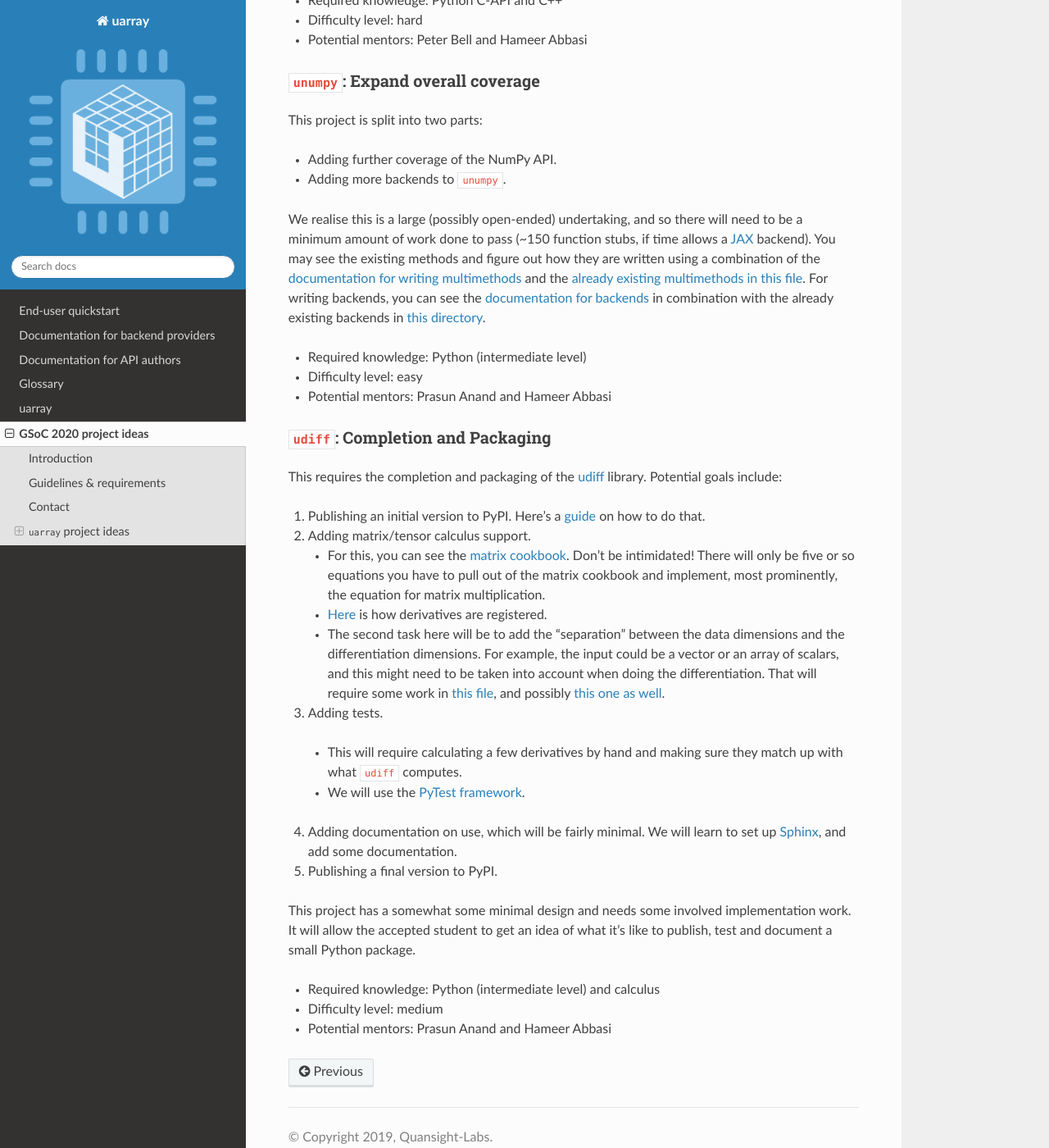
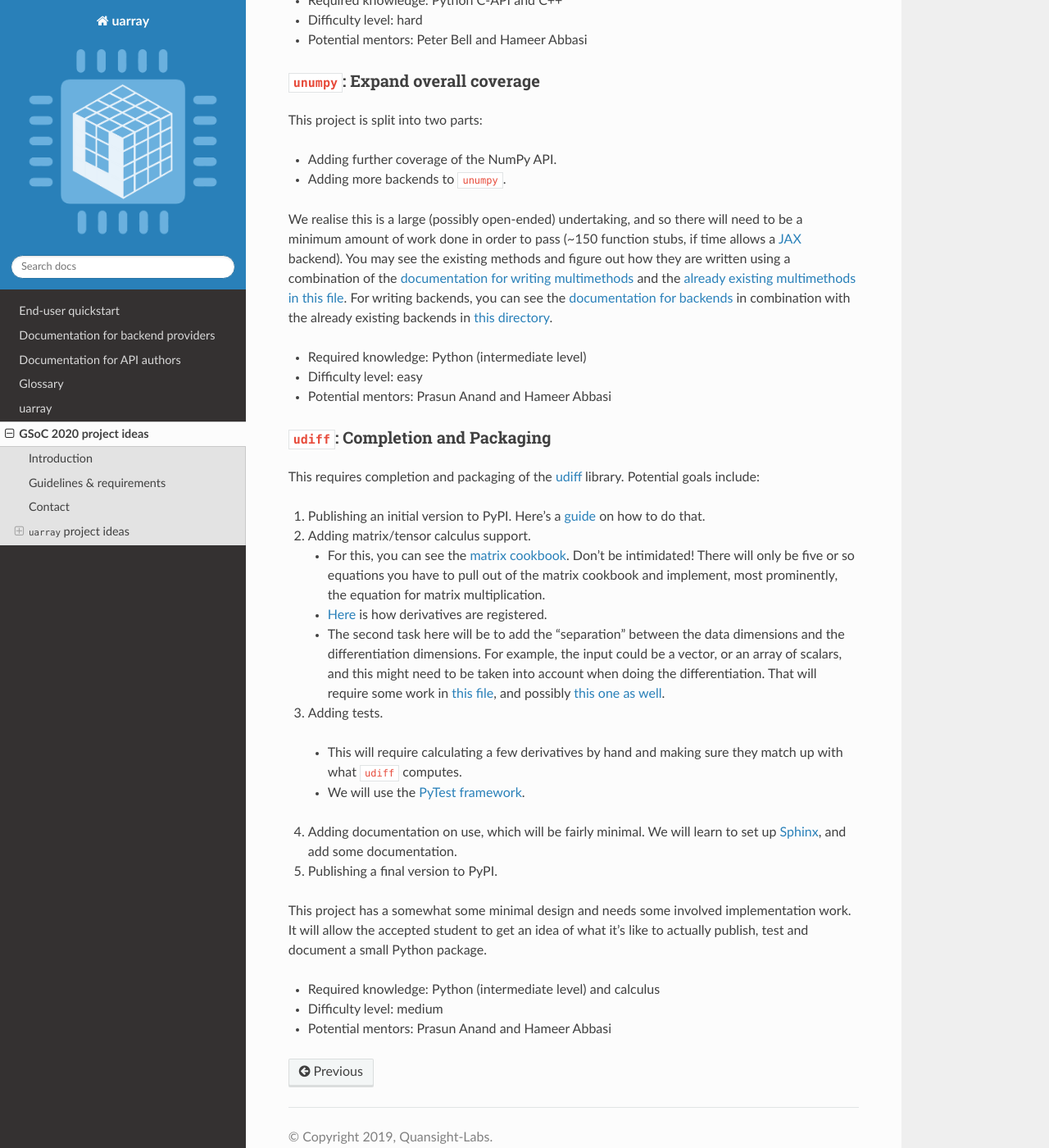
Before and after one commit to Quansight-Labs/uarray, a Sphinx documentation site: the page built from docs/gsoc/2020/ideas.rst, in a window 1280 px wide and 1400 px high, scrolled down 2356 px. Shown: the whole window at 82% size. Built offline with Sphinx 7.4.7 and the Read the Docs theme 2.0.0, drawn with Linux system fonts in a browser that asks for light colours; the version number could not be read and is left out; some of the changed text lies outside the part shown.

Commit message:
Revert "Fix grammatical errors."
This reverts commit 91893f13d33e81470a883936ef3a1b12d523ef71.

```diff
--- a/docs/gsoc/2020/ideas.rst
+++ b/docs/gsoc/2020/ideas.rst
@@ -123,7 +123,7 @@ This project is split into two parts:
 * Adding more backends to ``unumpy``.
 
 We realise this is a large (possibly open-ended) undertaking, and so there
-will need to be a minimum amount of work done to pass (~150 function stubs,
+will need to be a minimum amount of work done in order to pass (~150 function stubs,
 if time allows a `JAX <https://jax.readthedocs.io/en/latest/>`_ backend). You may
 see the existing methods and figure out how they are written using a combination
 of the `documentation for writing multimethods <https://uarray.readthedocs.io/en/latest/multimethod_docs.html>`_
@@ -137,7 +137,7 @@ in combination with the already existing backends in `this directory <https://gi
 
 ``udiff``: Completion and Packaging
 ^^^^^^^^^^^^^^^^^^^^^^^^^^^^^^^^^^^
-This requires the completion and packaging of the `udiff <https://github.com/Quansight-Labs/udiff>`_ library. Potential
+This requires completion and packaging of the `udiff <https://github.com/Quansight-Labs/udiff>`_ library. Potential
 goals include:
 
 1. Publishing an initial version to PyPI. Here's a `guide <https://realpython.com/pypi-publish-python-package/>`_
@@ -152,7 +152,7 @@ goals include:
      is how derivatives are registered.
    * The second task here will be to add the "separation" between the data
      dimensions and the differentiation dimensions. For example, the input
-     could be a vector or an array of scalars, and this might need to be
+     could be a vector, or an array of scalars, and this might need to be
      taken into account when doing the differentiation. That will require
      some work in `this file <https://github.com/Quansight-Labs/udiff/blob/40975788639c2c93ebfb96c44a07d8ab01fbcbad/udiff/_diff_array.py>`_,
      and possibly `this one as well <https://github.com/Quansight-Labs/udiff/blob/40975788639c2c93ebfb96c44a07d8ab01fbcbad/udiff/_diff_array.py>`_.
@@ -169,7 +169,7 @@ goals include:
 
 This project has a somewhat some minimal design and needs some involved
 implementation work. It will allow the accepted student to get an idea of
-what it's like to publish, test and document a small Python package.
+what it's like to actually publish, test and document a small Python package.
 
 * Required knowledge: Python (intermediate level) and calculus
 * Difficulty level: medium
```
Also changed, not shown: other parts of docs/gsoc/2020/ideas.rst (+3 -3 lines).
